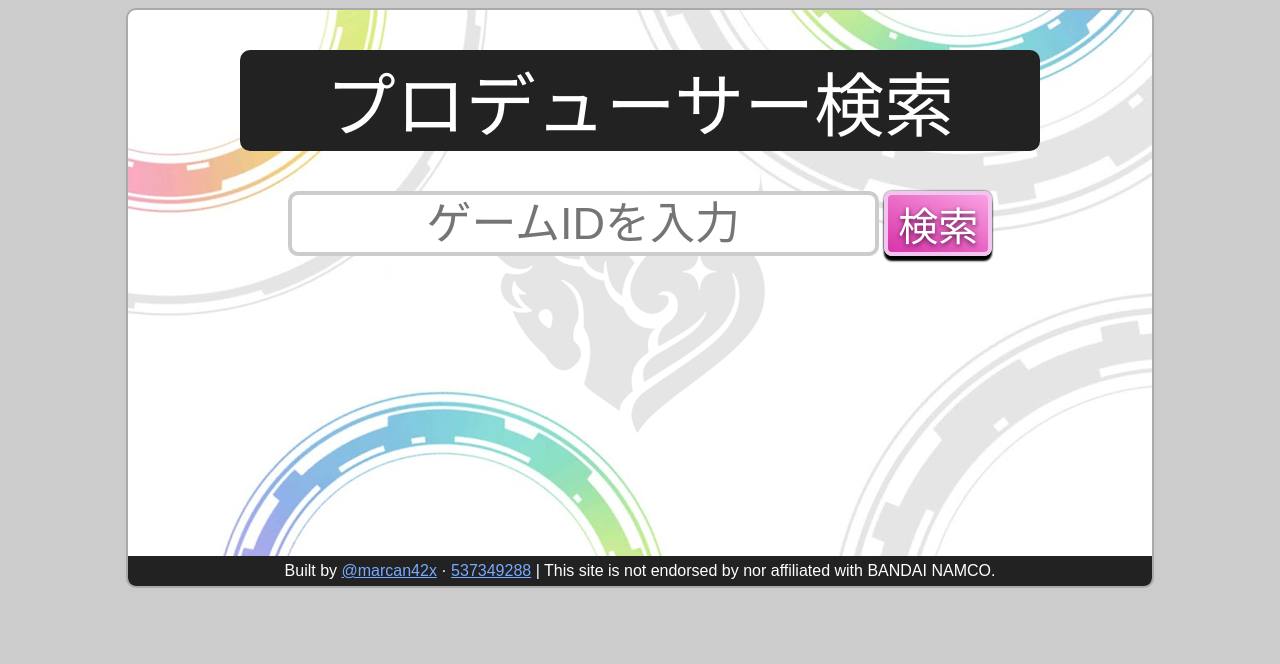
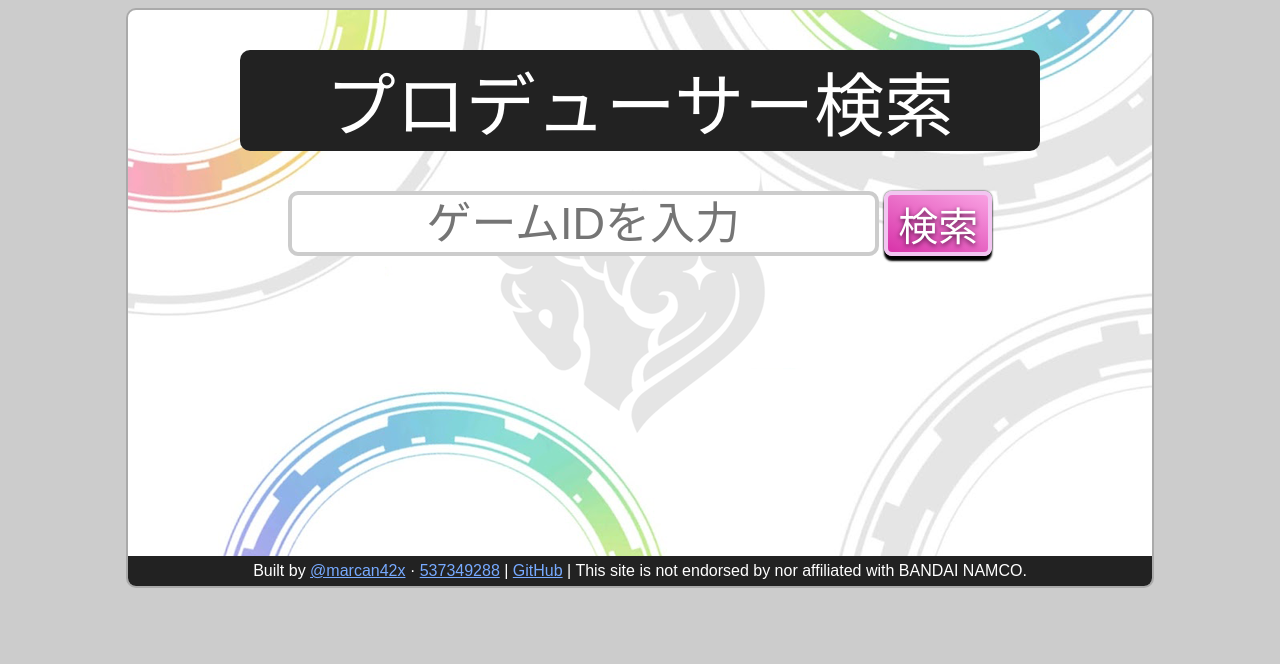
Before and after one commit to marcan/deresuteme, a Python web app: template templates/index.html in a window 1280 px wide. Shown: the top 664 px of the page. Run offline with Jinja, Linux system fonts and the light colour scheme; the template is opened without the code that fills it, so the values that code supplies are empty.

Commit message:
Add GitHub link

```diff
--- a/templates/index.html
+++ b/templates/index.html
@@ -288,7 +288,7 @@ limitations under the License.
             </div>
         </div>
         <div id="footer">
-            Built by <a href="https://twitter.com/marcan42x">@marcan42x</a> · <a id="id_marcan" href="/537349288">537349288</a> | This site is not endorsed by nor affiliated with BANDAI NAMCO.
+            Built by <a href="https://twitter.com/marcan42x">@marcan42x</a> · <a id="id_marcan" href="/537349288">537349288</a> | <a href="https://github.com/marcan/deresuteme">GitHub</a> | This site is not endorsed by nor affiliated with BANDAI NAMCO.
         </div>
     </div>
     <form id="pf" action="#" method="POST" style="display: none"></form>
```
